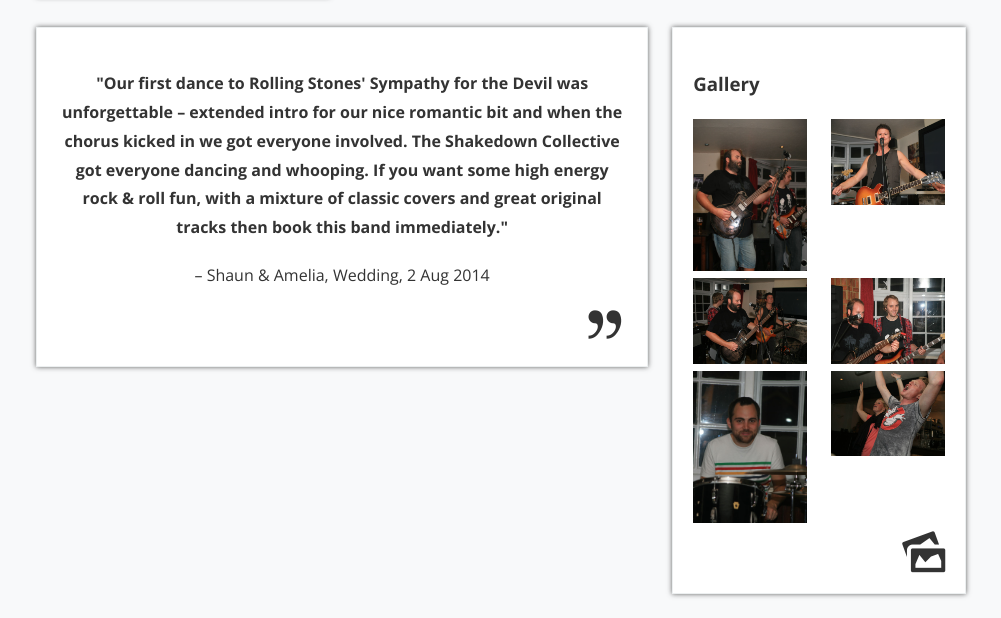
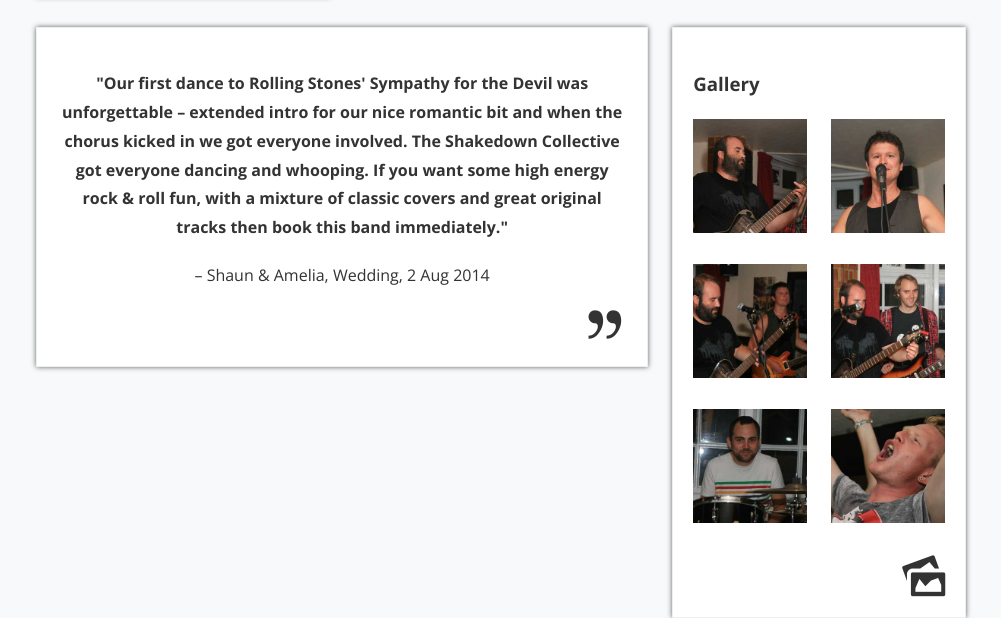
Before and after one commit to mattgreenfield/shakedown, a plain HTML site: page index.html in a window 1280 px wide. Shown: the part 1666-2284 px from the top of the page, without its empty margins (134-1135 px from the left). Drawn offline with nearby package versions, Linux system fonts and the light colour scheme.

Commit message:
changed gallery to use thumbnails for optimization, made responsive logic better

```diff
--- a/_src/styles.scss
+++ b/_src/styles.scss
@@ -239,6 +239,12 @@ h1, h2, h3, h4, h5, h6 {
    	float: none;
    }
 }
+#gallery {
+	.layout__item {
+		width: 50%;
+		padding-bottom: 24px;
+	}
+}
 
 .sampleClass {float:left;}
 @media only screen and (max-width: 800px){
--- a/index.html
+++ b/index.html
@@ -99,34 +99,34 @@
 		  	<div class="module" >
 		  		<h3>Gallery</h3>
 		  		<div class="layout">
-		  			<div class="layout__item one-half">
+		  			<div class="layout__item">
 		  				<a href="assets/img/gallery/dan.jpg">
-			  				<img src="assets/img/gallery/dan.jpg">
+			  				<img src="assets/img/gallery-thumbs/dan.jpg">
 		  				</a>
 		  			</div><!--
-		  			--><div class="layout__item one-half">
+		  			--><div class="layout__item">
 		  				<a href="assets/img/gallery/glenn.jpg">
-			  				<img src="assets/img/gallery/glenn.jpg">
+			  				<img src="assets/img/gallery-thumbs/glenn.jpg">
 		  				</a>
 		  			</div><!--
-		  			--><div class="layout__item one-half">
+		  			--><div class="layout__item">
 		  				<a href="assets/img/gallery/all.jpg">
-			  				<img src="assets/img/gallery/all.jpg">
+			  				<img src="assets/img/gallery-thumbs/all.jpg">
 		  				</a>
 		  			</div><!--
-		  			--><div class="layout__item one-half">
+		  			--><div class="layout__item">
 		  				<a href="assets/img/gallery/tommy.jpg">
-			  				<img src="assets/img/gallery/tommy.jpg">
+			  				<img src="assets/img/gallery-thumbs/tommy.jpg">
 		  				</a>
 		  			</div><!--
-		  			--><div class="layout__item one-half">
+		  			--><div class="layout__item">
 		  				<a href="assets/img/gallery/matt.jpg">
-			  				<img src="assets/img/gallery/matt.jpg">
+			  				<img src="assets/img/gallery-thumbs/matt.jpg">
 		  				</a>
 		  			</div><!--
-		  			--><div class="layout__item one-half">
+		  			--><div class="layout__item">
 		  				<a href="assets/img/gallery/fans.jpg">
-			  				<img src="assets/img/gallery/fans.jpg">
+			  				<img src="assets/img/gallery-thumbs/fans.jpg">
 		  				</a>
 		  			</div>
 		  		</div>
```
Also changed, not shown: _src/styles.css (deleted), assets/css/styles.min.css, assets/img/gallery-thumbs/all.jpg (added), assets/img/gallery-thumbs/dan.jpg (added), assets/img/gallery-thumbs/fans.jpg (added), assets/img/gallery-thumbs/glenn.jpg (added), assets/img/gallery-thumbs/matt.jpg (added), assets/img/gallery-thumbs/tommy.jpg (added).
